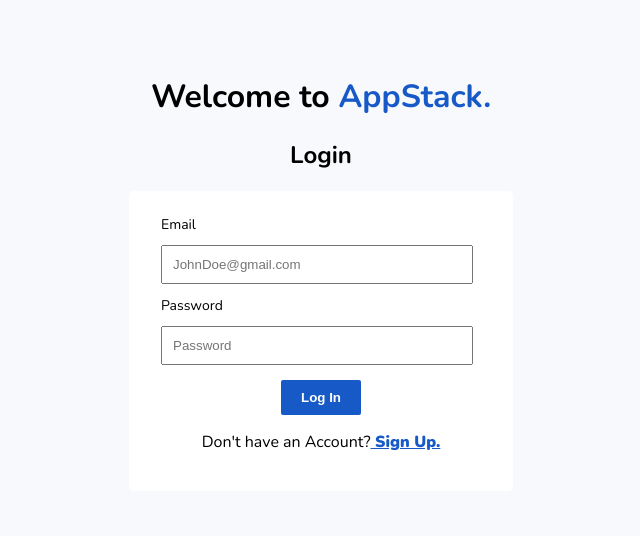
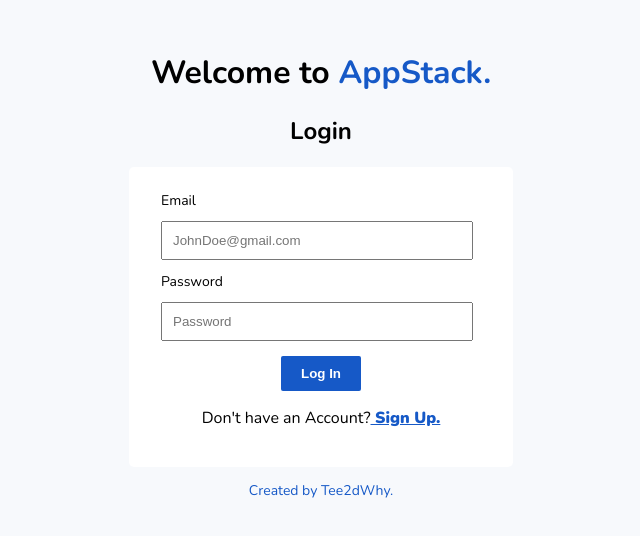
Before and after one commit to TEE2DWHY/admin-dashboard, a Next.js app: page / in a window 1280 px wide. Shown: the part 128-664 px from the top of the page, without its empty margins (319-959 px from the left). Built offline with nearby package versions, Linux system fonts and the light colour scheme.

Commit message:
modified homepage

```diff
--- a/app/page.jsx
+++ b/app/page.jsx
@@ -5,6 +5,7 @@
 import "../styles/mobile.css";
 import authFetch from "@/config/authFetch";
 import { storage } from "@/utils/storage";
+import { handleChange } from "@/utils/handleChange";
 
 const Login = () => {
   const [formResponse, setFormResponse] = useState("");
@@ -12,11 +13,6 @@
     email: "",
     password: "",
   });
-
-  const handleChange = (e) => {
-    const { name, value } = e.target;
-    setFormData({ ...formData, [name]: value });
-  };
 
   const handleSubmit = async (e) => {
     const form = document.querySelector("form");
@@ -54,7 +50,7 @@
               placeholder="JohnDoe@gmail.com"
               name="email"
               required
-              onChange={handleChange}
+              onChange={(e) => handleChange(e, setFormData, formData)}
             />
           </div>
           <div>
@@ -64,7 +60,7 @@
               placeholder="Password"
               name="password"
               required
-              onChange={handleChange}
+              onChange={(e) => handleChange(e, setFormData, formData)}
             />
           </div>
           <p className="form-response">{formResponse}</p>
@@ -76,6 +72,9 @@
             </a>
           </p>
         </form>
+        <a href="mailto:isaacolorunfemi330@gmail.com" className="created-by">
+          <p>Created by Tee2dWhy.</p>
+        </a>
       </div>
     </>
   );
--- a/styles/auth.css
+++ b/styles/auth.css
@@ -77,3 +77,10 @@
   cursor: pointer;
   font-weight: 900;
 }
+
+.created-by {
+  text-align: center;
+  margin-top: 2%;
+  font-size: 14px;
+  color: #1659c7;
+}
--- /dev/null
+++ b/utils/handleChange.jsx
@@ -0,0 +1,4 @@
+export const handleChange = (e, setFormData, formData) => {
+  const { name, value } = e.target;
+  setFormData({ ...formData, [name]: value });
+};
```
Also changed, not shown: app/sign-up/page.jsx (+7 -11 lines).
